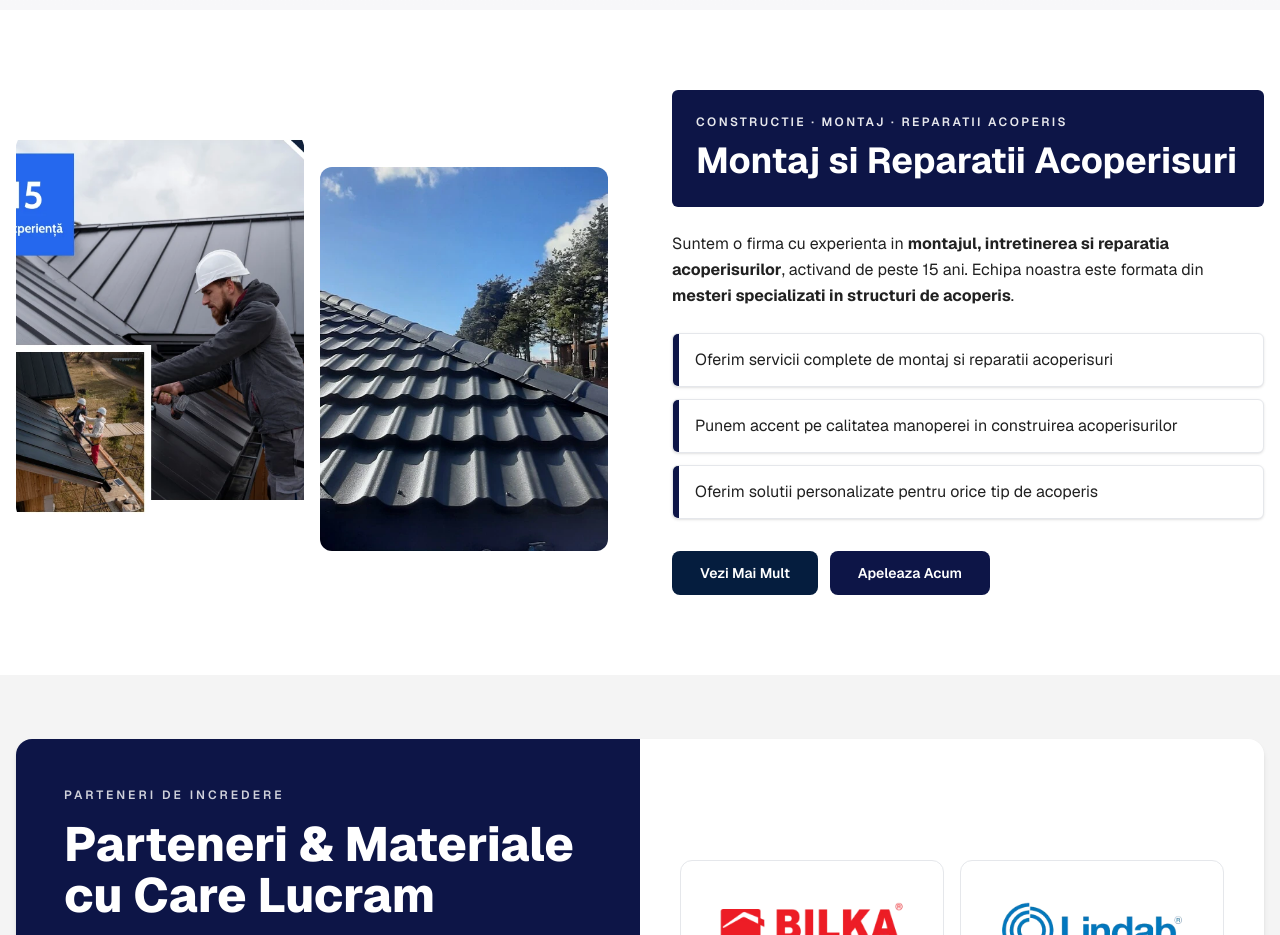
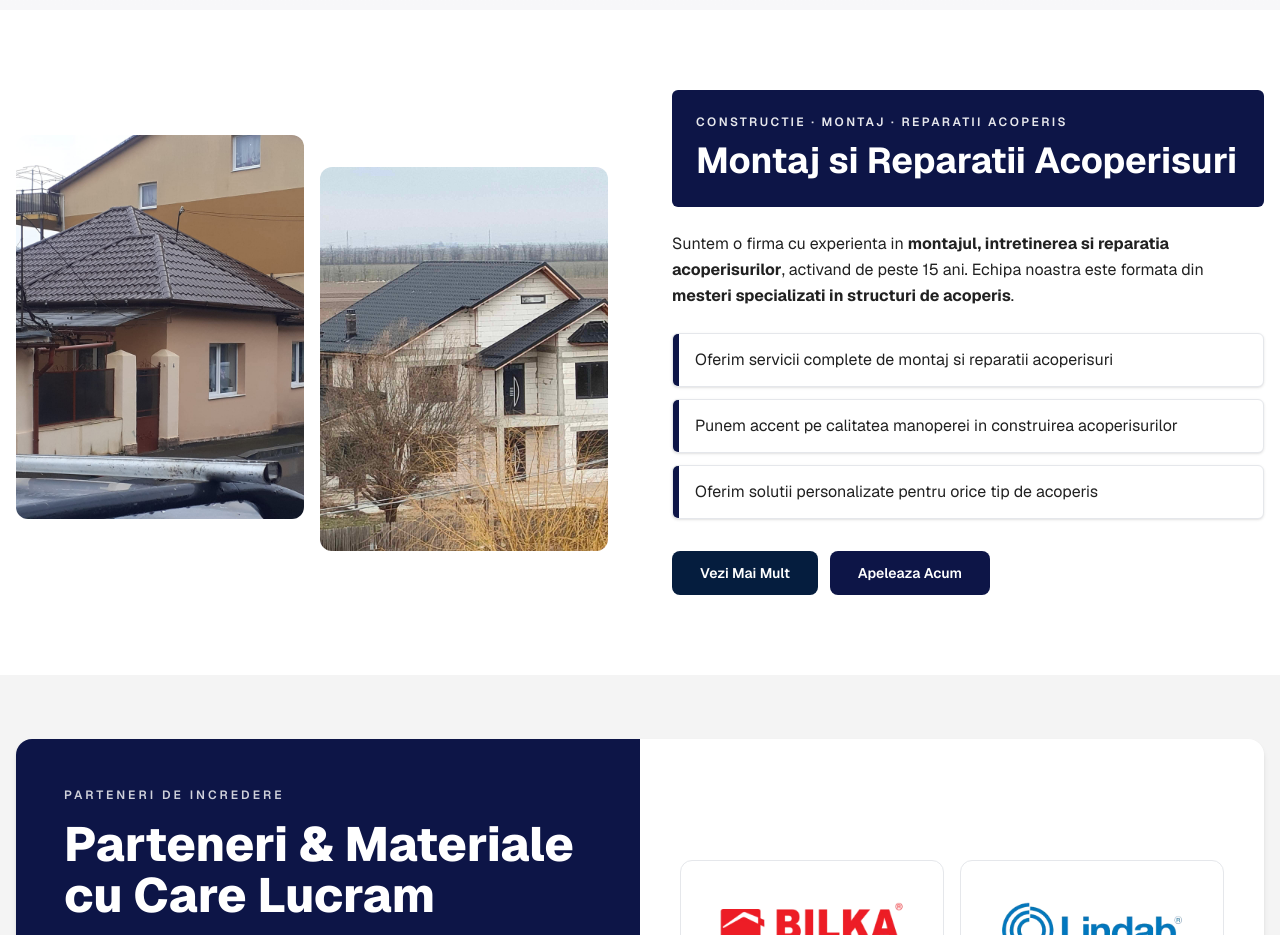
Before and after one commit to paullicica2016-rgb/acoperis-romania-, a Next.js app: page / in a window 1280 px wide. Shown: the part 1560-2495 px from the top of the page. Built offline with nearby package versions, Linux system fonts and the light colour scheme.

Commit message:
About: replace images with poza-1 and poza-5 dragos

```diff
--- a/src/components/About.tsx
+++ b/src/components/About.tsx
@@ -10,10 +10,10 @@ export default function About() {
           <div className="relative">
             <div className="grid grid-cols-2 gap-4">
               <div className="relative rounded-xl overflow-hidden aspect-[3/4]">
-                <Image src="/images/about.webp" alt="Firma montaj acoperis" fill className="object-cover" />
+                <Image src="/images/dragos/poza-1.jpeg" alt="Firma montaj acoperis" fill className="object-cover" />
               </div>
               <div className="relative rounded-xl overflow-hidden aspect-[3/4] mt-8">
-                <Image src="/images/projects/tigla-metalica-2.webp" alt="Montaj acoperis" fill className="object-cover" />
+                <Image src="/images/dragos/poza-5.jpeg" alt="Montaj acoperis" fill className="object-cover" />
               </div>
             </div>
           </div>
```
